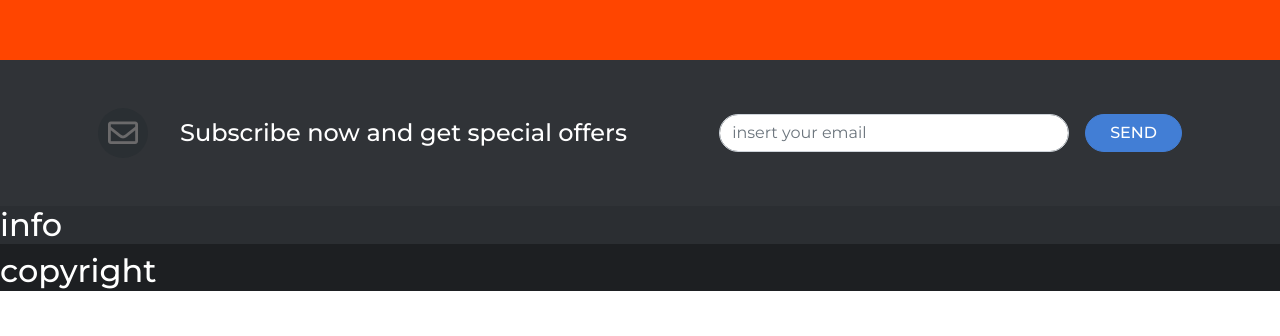
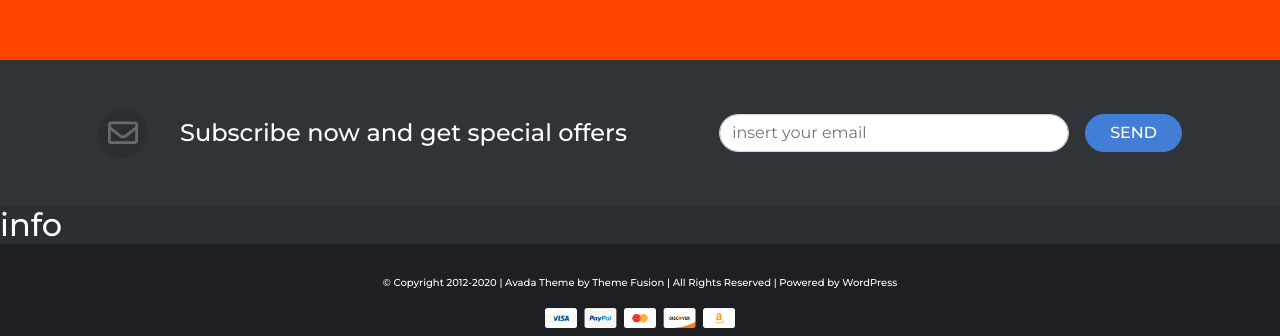
Before and after one commit to gzocchi/proj-html-vuejs, a Vue app: page / in a window 1280 px wide. Shown: the part 1210-1546 px from the top of the page. Before the commit the page ends 1509 px from the top, so only its background shows below. Built offline with nearby package versions, Linux system fonts and the light colour scheme.

Commit message:
modificato footer - aggiunto copyright

```diff
--- a/src/components/Footer.vue
+++ b/src/components/Footer.vue
@@ -6,8 +6,12 @@
     <section class="info">
       <h2>info</h2>
     </section>
-    <section class="copyright">
-      <h2>copyright</h2>
+    <section class="copyright text-center py-2">
+      <p>
+        &copy; Copyright 2012-2020 | Avada Theme by Theme Fusion | All Rights
+        Reserved | Powered by WordPress
+      </p>
+      <img src="../assets/img/payment_cards_footer.png" alt="payment cards" />
     </section>
   </footer>
 </template>
@@ -39,6 +43,14 @@ footer {
   }
   .copyright {
     background-color: #1d1f22;
+    p {
+      margin-top: 15px;
+      font-size: 10px;
+      font-weight: 500;
+    }
+    img {
+      height: 20px;
+    }
   }
 }
 </style>
```
Also changed, not shown: src/assets/img/payment_cards_footer.png (added).
